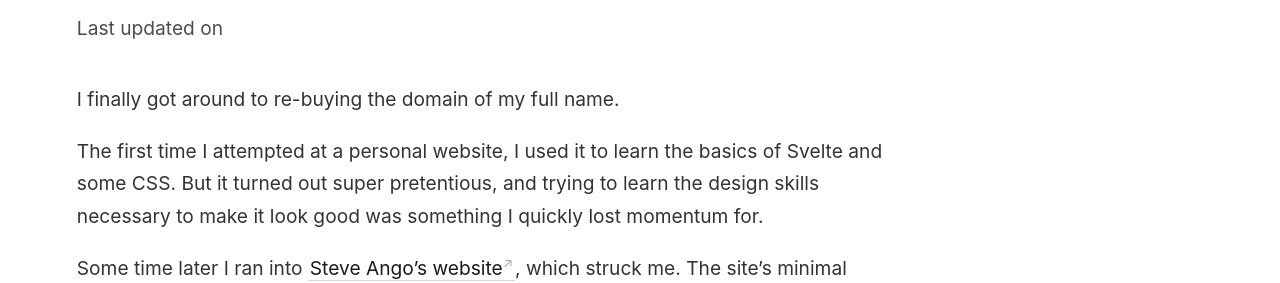
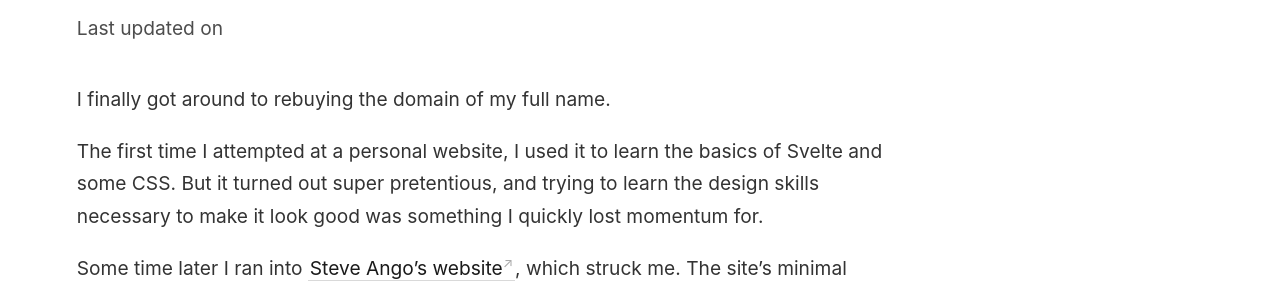
Before and after one commit to MechaJoe/personal-website-v1, a Jekyll site: the page built from _notes/personal website philosophy.md, in a window 1280 px wide. Shown: the part 193-476 px from the top of the page. Built offline with Jekyll 4.4.1, drawn with Linux system fonts in a browser that asks for light colours.

Commit message:
s/re-buying/rebuying

```diff
--- a/_notes/personal website philosophy.md
+++ b/_notes/personal website philosophy.md
@@ -2,7 +2,7 @@
 title: personal website philosophy
 ---
 
-I finally got around to re-buying the domain of my full name.
+I finally got around to rebuying the domain of my full name.
 
 The first time I attempted at a personal website, I used it to learn the basics of Svelte and some CSS. But it turned out super pretentious, and trying to learn the design skills necessary to make it look good was something I quickly lost momentum for.
 
```
